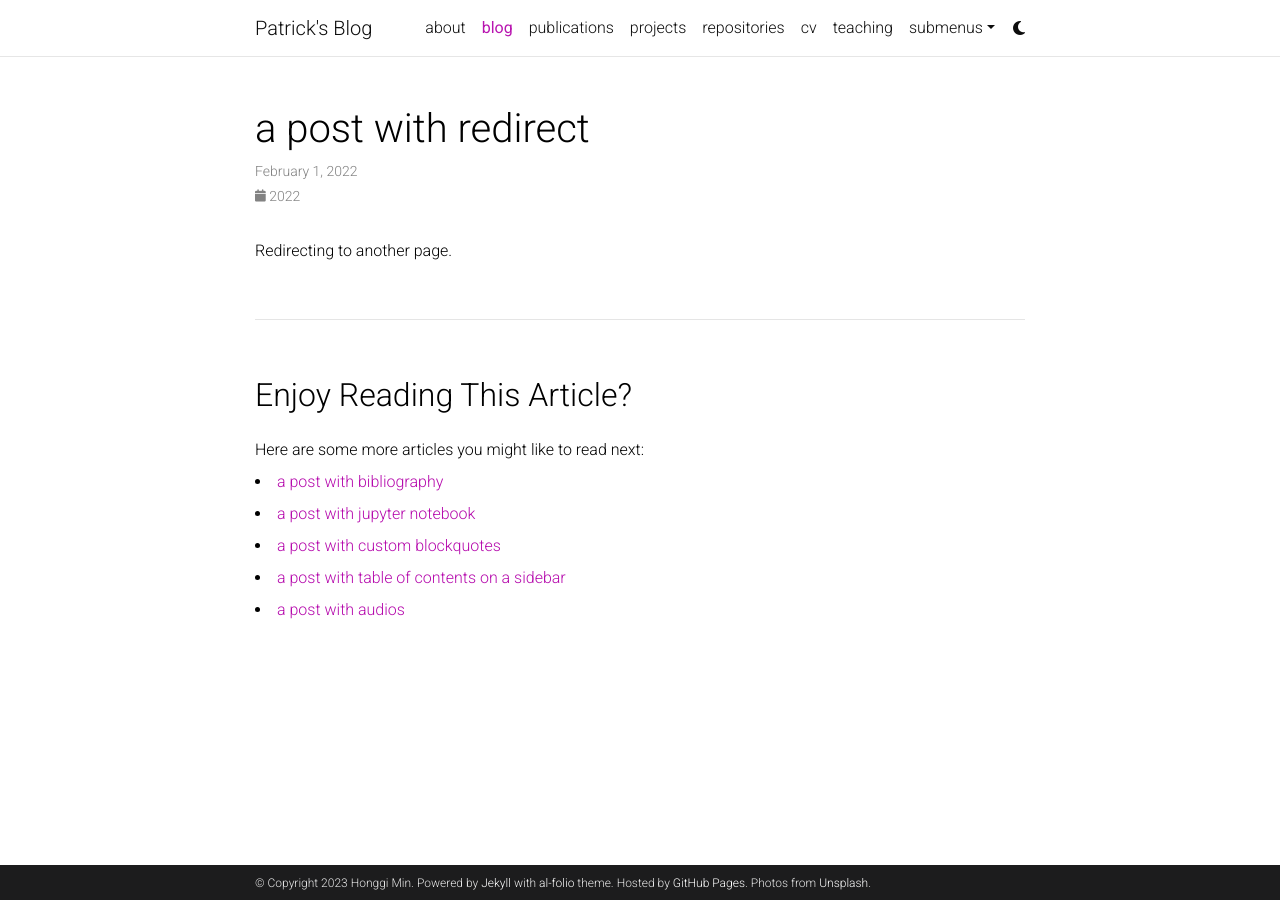
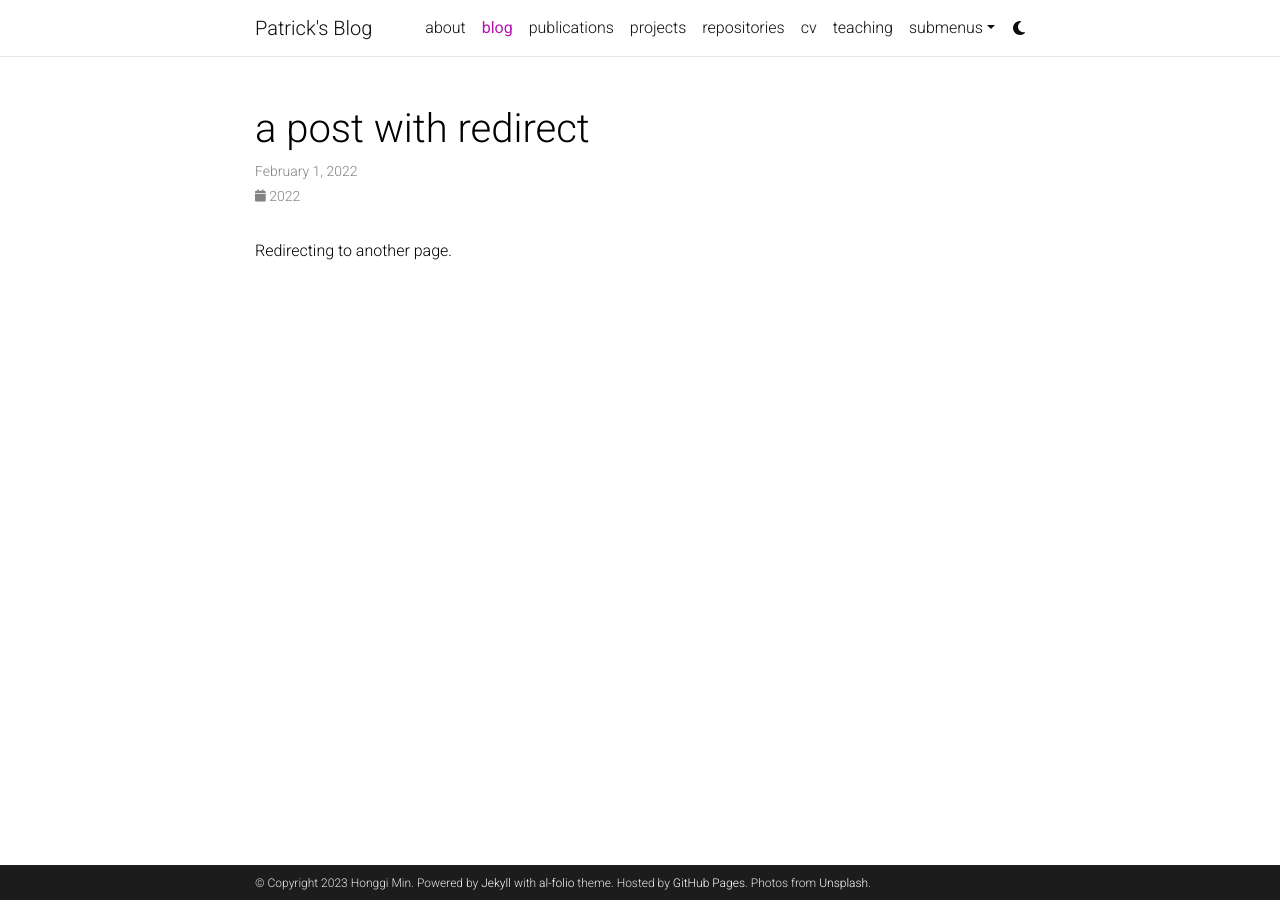
Before and after one commit to roomylot60/roomylot60.github.io, a Jekyll site: the page built from _posts/2022-02-01-redirect.md, in a window 1280 px wide. Built offline with Jekyll 4.4.1, drawn with Linux system fonts in a browser that asks for light colours; comment, search, counter and statistics services are not loaded; a style sheet for code colours, icons or effects is not loaded.

Commit message:
Blog Tab Update

```diff
--- a/_config.yml
+++ b/_config.yml
@@ -123,9 +123,9 @@
 # Blog
 # -----------------------------------------------------------------------------
 
-blog_name: roomylot60 # blog_name will be displayed in your blog page
+blog_name: Blog # blog_name will be displayed in your blog page
 blog_nav_title: blog # your blog must have a title for it to be displayed in the nav bar
-blog_description: a simple whitespace theme for academics
+blog_description: Product Storage I Learned 👊
 permalink: /blog/:year/:title/
 
 # Pagination
@@ -133,7 +133,7 @@
   enabled: true
 
 related_blog_posts:
-  enabled: true
+  enabled: false
   max_related: 5
 
 # Giscus comments (RECOMMENDED)
```
